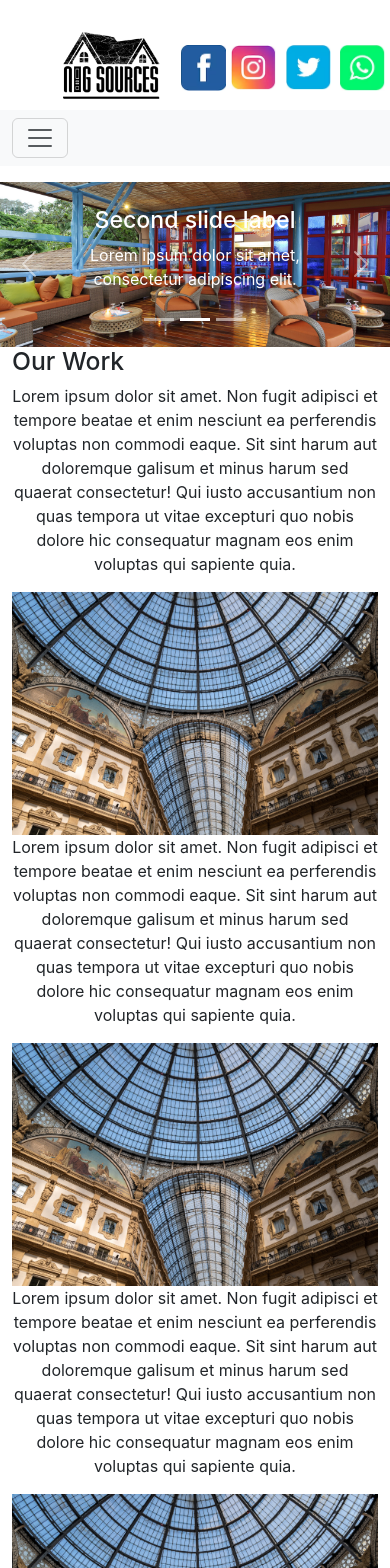
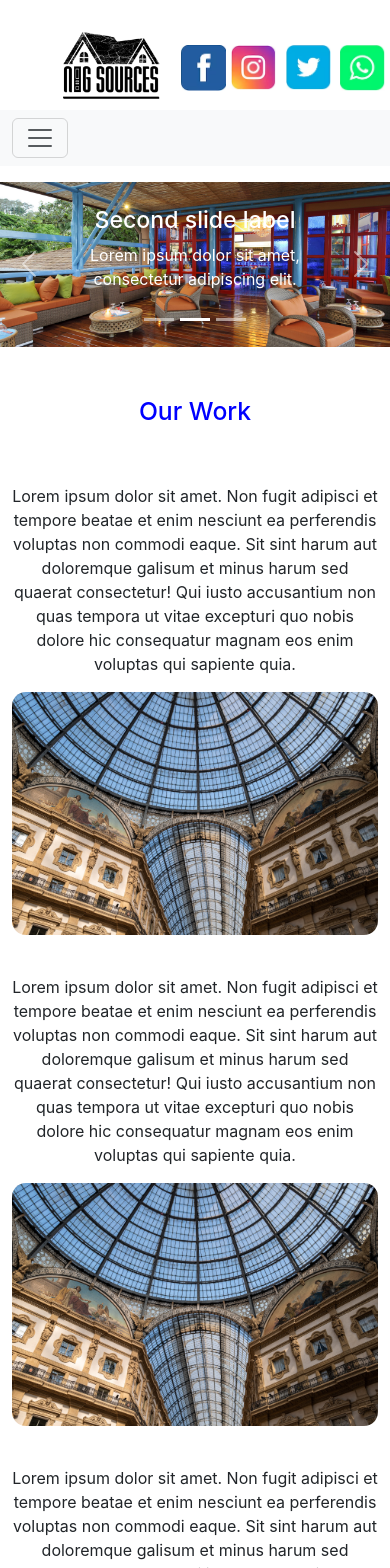
Before and after one commit to rtmuxart/Study, a React (Create React App) app: page /Home in a window 390 px wide. Shown: the top 1568 px of the page. Built offline with nearby package versions, Linux system fonts and the light colour scheme.

Commit message:
1ro de abril renovado

```diff
--- a/public/index.html
+++ b/public/index.html
@@ -26,7 +26,7 @@
     -->
 
     <link href="https://cdn.jsdelivr.net/npm/bootstrap@5.3.0-alpha1/dist/css/bootstrap.min.css" rel="stylesheet" integrity="sha384-GLhlTQ8iRABdZLl6O3oVMWSktQOp6b7In1Zl3/Jr59b6EGGoI1aFkw7cmDA6j6gD" crossorigin="anonymous">
-    <title>React App</title>
+    <title>NagSources</title>
   </head>
   <body>
     <noscript>You need to enable JavaScript to run this app.</noscript>
--- a/src/componentes/Home.js
+++ b/src/componentes/Home.js
@@ -8,10 +8,12 @@ import Carousel from 'react-bootstrap/Carousel';
 import Button from 'react-bootstrap/Button';
 import Card from 'react-bootstrap/Card';
 import Edificio from '../picture/FotoEdificio.jpg';
+import '../css/home.css';
 
 
 
 const Home = ()=> {
+
 return(
 <>
     <Carousel>
@@ -68,16 +70,15 @@ return(
         </div>
       </div>
 
-      <div class="row d-flex text-center justify-content-center align-items-center">
-        <div class="col-md-6 col-xl-6">
+      <div class="row change d-flex text-center justify-content-center align-items-center">
+        <div class="col-md-6 col-xl-6 columna2">
+          <img src={Edificio} class="card-img-top" alt="..."/>
+        </div>
+        <div class="col-md-6 col-xl-6 columna1">
             <p>
             Lorem ipsum dolor sit amet. Non fugit adipisci et tempore beatae et enim nesciunt ea perferendis voluptas non commodi eaque. Sit sint harum aut doloremque galisum et minus harum sed quaerat consectetur! Qui iusto accusantium non quas tempora ut vitae excepturi quo nobis dolore hic consequatur magnam eos enim voluptas qui sapiente quia.
             </p>
         </div>
-        <div class="col-md-6 col-xl-6">
-          <img src={Edificio} class="card-img-top" alt="..."/>
-        </div>
-
       </div>
 
       <div class="row d-flex text-center justify-content-center align-items-center">
--- /dev/null
+++ b/src/css/home.css
@@ -0,0 +1,27 @@
+.container h2 {
+    text-align: center;
+    padding-top: 50px;
+    padding-bottom: 50px;
+    color: blue;
+}
+
+.container img {
+    border-radius: 14px;
+}
+
+.row {
+   padding-bottom: 40px;
+}
+
+@media (max-width: 767px) {
+    .change {
+        display: flex;
+        flex-direction: column;
+    }
+    .columna1 {
+        order: 1;
+    }
+    .columna2 {
+        order: 2;
+    }
+}
--- a/src/css/navbar.css
+++ b/src/css/navbar.css
@@ -2,5 +2,5 @@
     font-weight: 600;
     color: black;
     text-decoration: dashed;
-    padding: 1em;
+    padding-top: 1em;
 }
```
Also changed, not shown: src/css/logo.css (+4 -4 lines).
